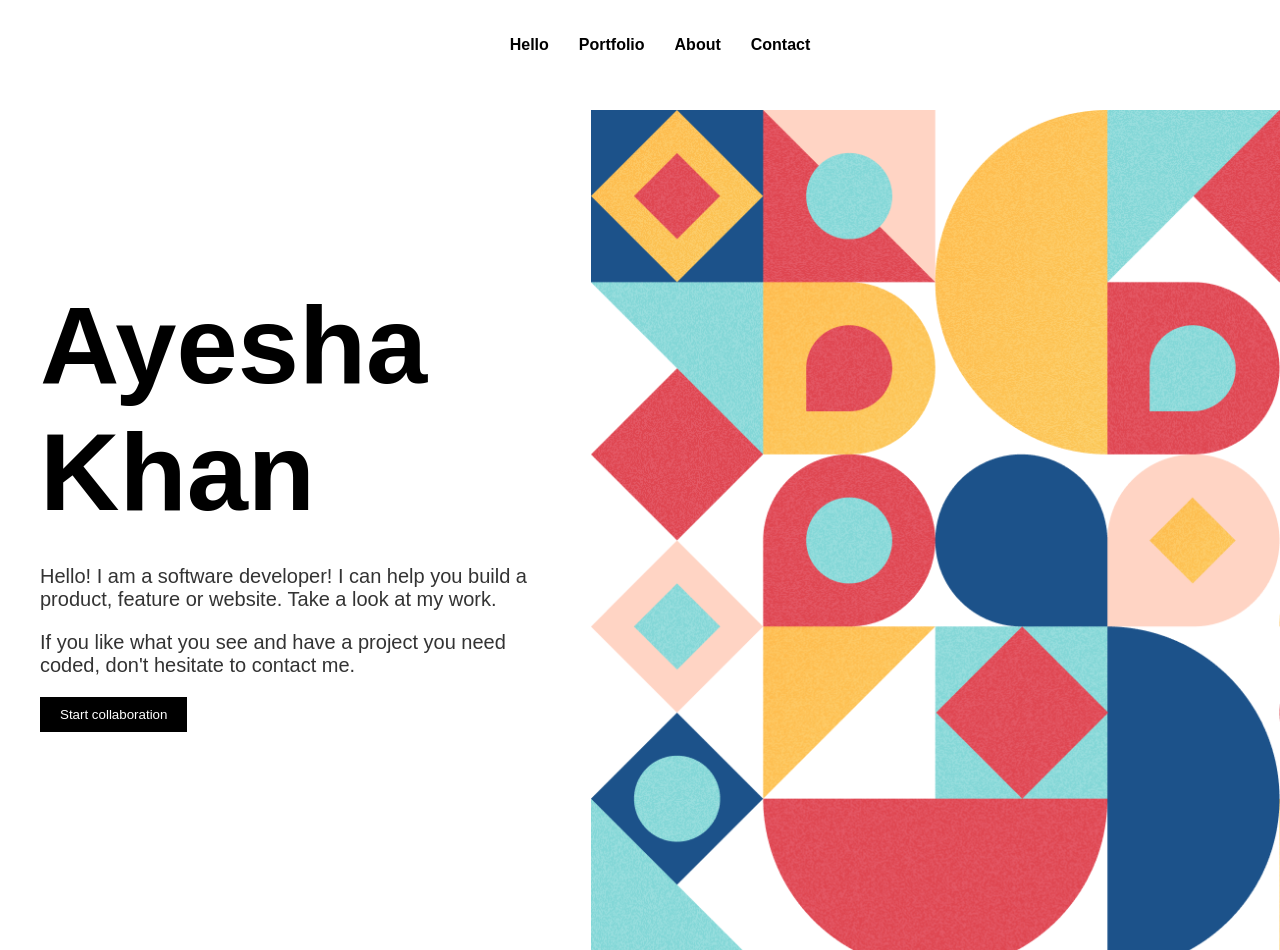
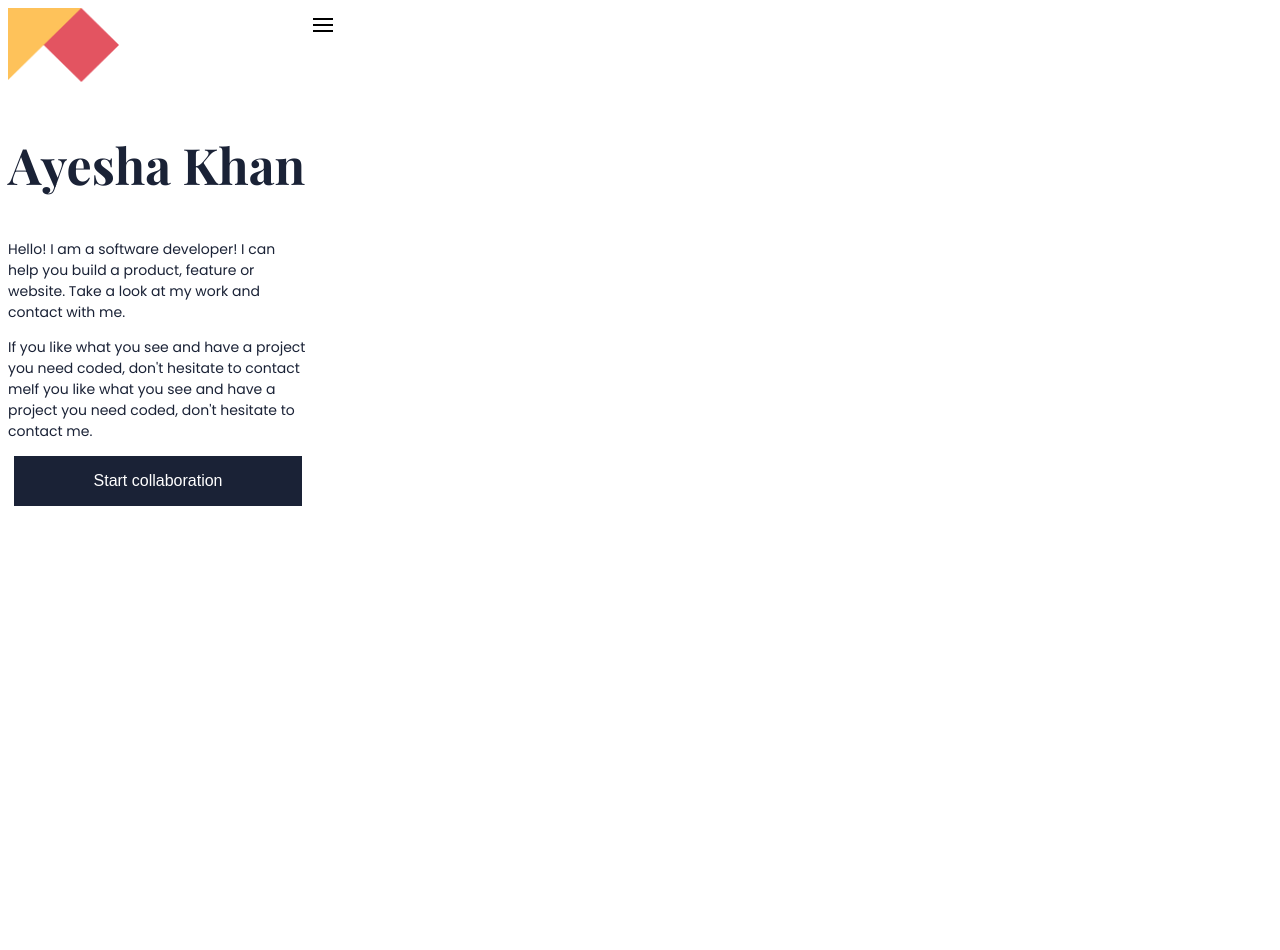
Before and after one commit to ayeshakhan789/PortfolioProject, a website: page index.html in a window 1280 px wide. After the commit the page ends 800 px from the top, so only its background shows below. Drawn offline with nearby package versions, Linux system fonts and the light colour scheme.

Commit message:
homepage complete

```diff
--- a/index.html
+++ b/index.html
@@ -4,30 +4,32 @@
     <meta charset="UTF-8">
     <meta name="viewport" content="width=device-width, initial-scale=1.0">
     <title>Portfolio</title>
+    <link href="https://fonts.googleapis.com/css2?family=Playfair+Display:wght@700&family=Poppins:wght@400;700&display=swap" rel="stylesheet">
     <link rel="stylesheet" href="style.css">
 </head>
-<body>
-    <header>
+<body class="mobile">
+
+        <header >
+            <div class="logo">
+                <img src="img/image.png" alt="Logo">
+            </div>
             <nav>
-            <ul class="navbar">
-                <li><a href="#">Hello</a></li>
-                <li><a href="#">Portfolio</a></li>
-                <li><a href="#">About</a></li>
-                <li><a href="#">Contact</a></li>
-            </ul>
+                <div class="hamburger-menu">
+                    <span></span>
+                    <span></span>
+                    <span></span>
+                </div>
             </nav>
         </header>
 
         <section class="main-content">
             <div class="text-section">
                 <h1>Ayesha Khan</h1>
-            <p>Hello! I am a software developer! I can help you build a product, feature or website. Take a look at my work.</p>
-            <p>If you like what you see and have a project you need coded, don't hesitate to contact me.</p>
+                <p>Hello! I am a software developer! I can help you build a product, feature or website. Take a look at my work and contact with me.</p>
+                <p>If you like what you see and have a project you need coded, don't hesitate to contact meIf you like what you see and have a project you need coded, don't hesitate to contact me.</p>
                 <button>Start collaboration</button>
             </div>
-        <div class="image-section">
+        </section>
 
-        </div>
-    </section>
 </body>
 </html>
--- a/style.css
+++ b/style.css
@@ -1,61 +1,68 @@
 body {
-  font-family: 'Arial', sans-serif;
-  color: #333;
-  margin: 0;
-  padding: 0;
+  font-family: 'Poppins', sans-serif;
+
+
+}
+
+.mobile {
+  width: 375px;
 }
 
 header {
-  padding: 20px;
+  display: flex;
+  justify-content: space-between;
+
 }
 
-.navbar {
-  list-style: none;
-  display: flex;
-  justify-content: center;
-  gap: 30px;
+.logo img {
+  width: 111px;
+  height: 74px;
 }
 
-.navbar li a {
-  text-decoration: none;
-  color: black;
-  font-weight: bold;
+.hamburger-menu {
+  display: flex;
+  flex-direction: column;
+  justify-content: space-between;
+  width: 20px;
+  height: 14px;
+  padding: 10px;
+  padding-right: 50px;
+
+}
+
+.hamburger-menu span {
+  height: 2px;
+  background-color: black;
+
 }
 
 .main-content {
-  display: flex;
-  padding: 20px 0;
-  height: 700px;
+ text-align: center;
+  /* padding: 30px 0; */
+  width: 300px;
+  height: 366px;
 }
 
-.text-section {
-  max-width: 50%;
-  padding: 80px 40px;
+.text-section h1 {
+  text-align: left;
+  font-family: 'Playfair Display', serif;
+  font-size: 50px;
+  color:  #1A2236;
 }
 
-h1 {
-  font-size: 110px;
-  color: black;
-  margin-bottom: 30px;
-}
-
-p {
-  font-size: 20px;
-  margin-bottom: 20px;
+.text-section p {
+  color:  #1A2236;
+  font-size: 14px;
+  line-height: 21px;
+  text-align: left;
 }
 
 button {
-  padding: 10px 20px;
-  background-color: black;
+
+  width: 288px;
+  height: 50px;
+  background-color:  #1A2236;
   color: white;
+  font-size: 16px;
   border: none;
-  cursor: pointer;
 }
-
-.image-section {
-  width: 100%;
-  height: 120%;
-  background-image: url('image.png');
-  background-size: cover;
-  background-repeat: no-repeat;
-}
```
Also changed, not shown: img/image.png (added). Lines whose indentation alone changed are shown as unchanged.
